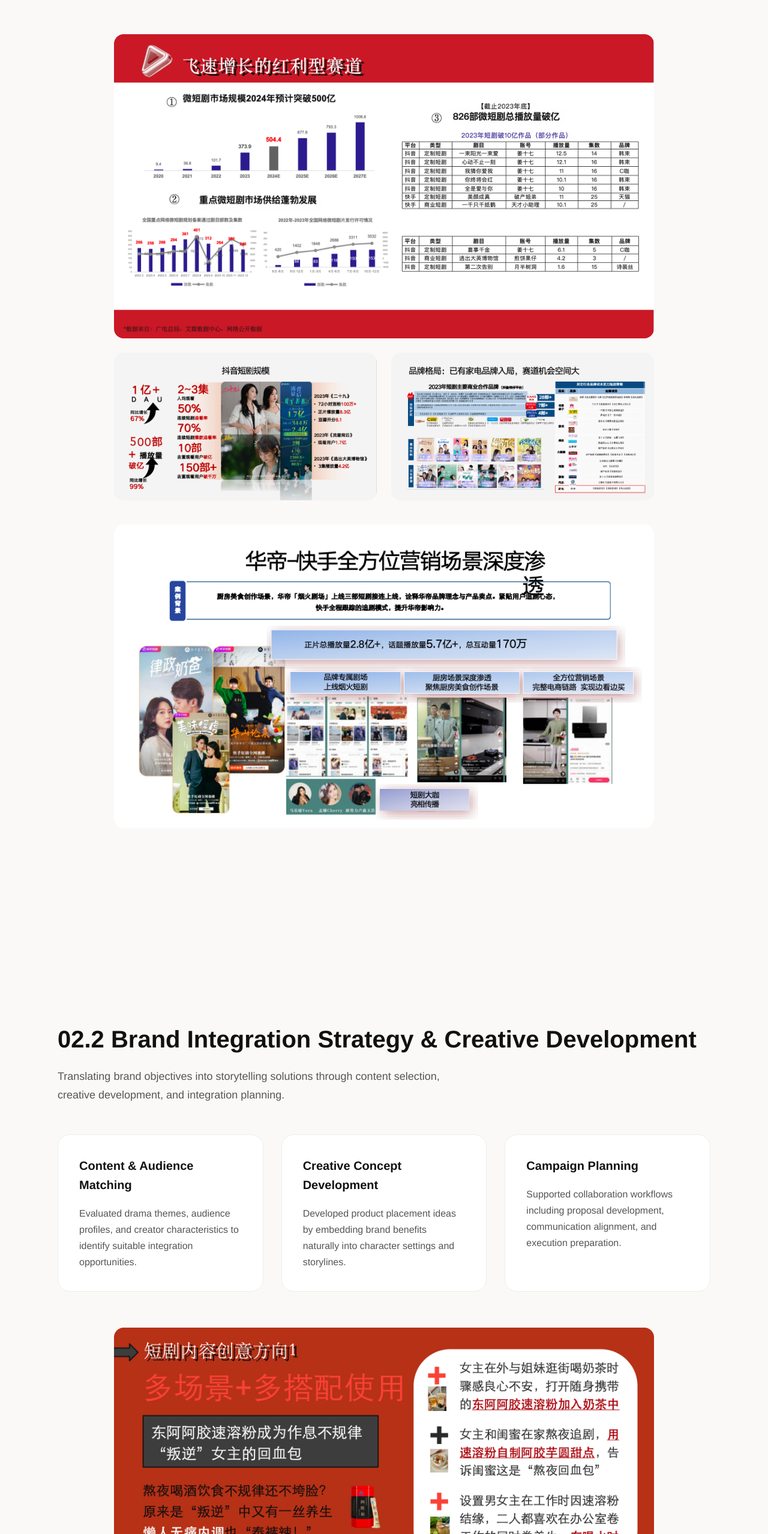
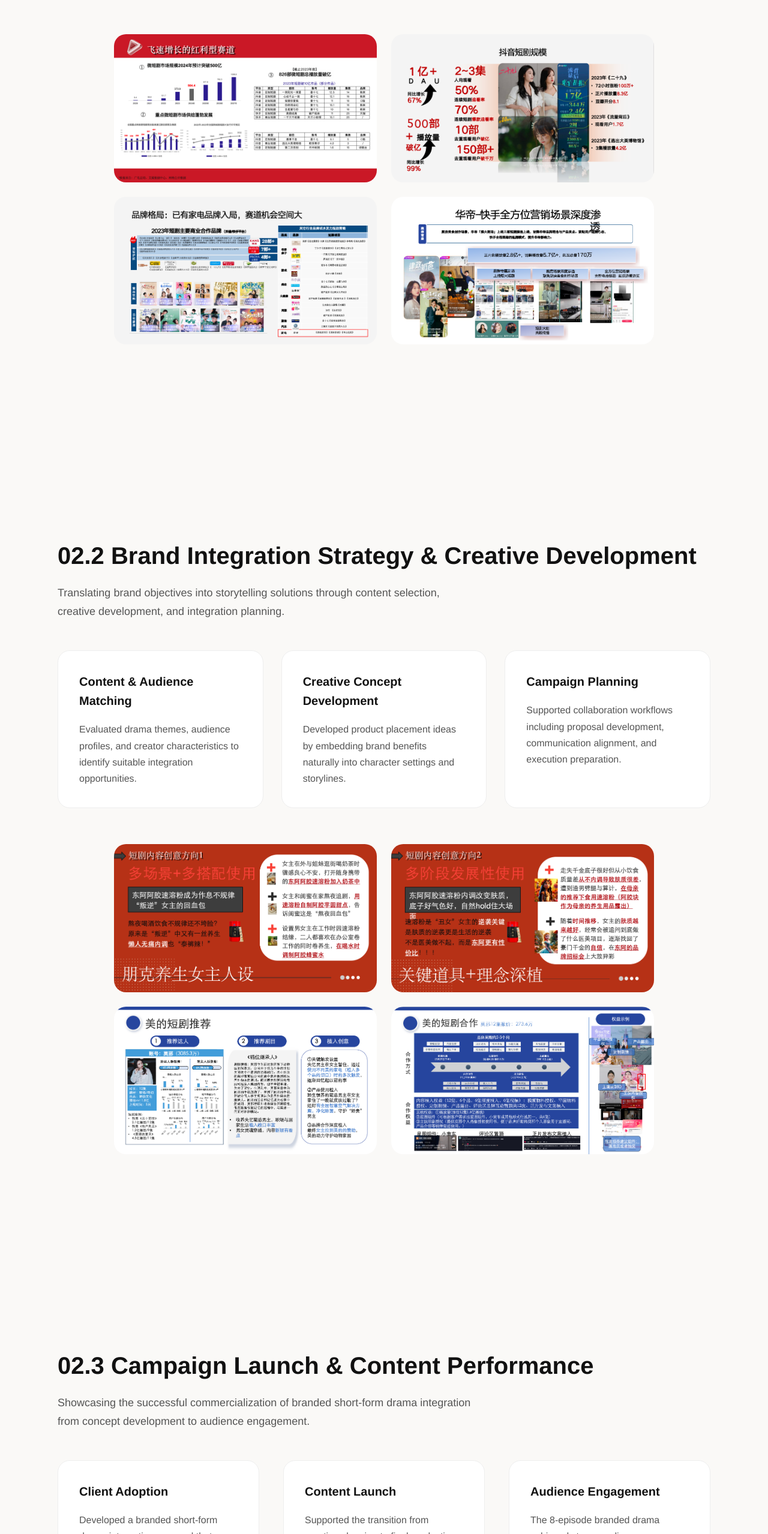
Before and after one commit to liorahuang/liorahuang.github.io, a plain HTML site: page visionstar.html in a window 1280 px wide. Shown: the part 1866-4423 px from the top of the page at 60% size. Drawn offline with Linux system fonts and the light colour scheme.

Commit message:
Refactor project images into grid layout
Reorganized image sections into grids for better layout.

```diff
--- a/visionstar.html
+++ b/visionstar.html
@@ -207,19 +207,12 @@
 
 <div class="project-images">
 
-<img src="vision_1_1.png" alt="Short-form Drama Market Analysis">
-
-
-<div class="image-grid">
-
-<img src="vision_1_2.png" alt="Market Analysis">
-
-<img src="vision_1_3.png" alt="Competitive Landscape">
-
-</div>
-
-
-<img class="large-image" src="vision_1_4.png" alt="Brand Integration Opportunity">
+    <div class="four-image-grid">
+        <img src="vision_1_1.png" alt="Short-form drama market growth analysis">
+        <img src="vision_1_2.png" alt="Douyin short-form drama scale analysis">
+        <img src="vision_1_3.png" alt="Brand landscape analysis">
+        <img src="vision_1_4.png" alt="Huadi short-form drama case study">
+    </div>
 
 </div>
 
@@ -297,23 +290,14 @@
 
 <div class="project-images">
 
-<img src="vision_2_1.png" alt="Brand Integration Strategy">
-
-
-<img src="vision_2_2.png" alt="Campaign Planning">
-
-
-<div class="image-grid">
-
-<img src="vision_2_3.png" alt="Creative Integration">
-
-<img src="vision_2_4.png" alt="Creative Integration Detail">
+    <div class="four-image-grid">
+        <img src="vision_2_1.png" alt="Creative direction 1">
+        <img src="vision_2_2.png" alt="Creative direction 2">
+        <img src="vision_2_3.png" alt="Midea short-form drama recommendation">
+        <img src="vision_2_4.png" alt="Midea collaboration proposal">
+    </div>
 
 </div>
-
-
-</div>
-
 
 
 </section>
@@ -391,18 +375,11 @@
 
 <div class="project-images">
 
-
-<img src="vision_3_1.png" alt="Campaign Launch">
-
-
-<div class="image-grid">
-
-<img src="vision_3_2.png" alt="Content Performance">
-
-<img src="vision_3_3.png" alt="Content Performance">
-
-</div>
-
+    <div class="three-phone-grid">
+        <img src="vision_3_1.png" alt="Short-form drama listing page">
+        <img src="vision_3_2.png" alt="Short-form drama content screenshot 1">
+        <img src="vision_3_3.png" alt="Short-form drama content screenshot 2">
+    </div>
 
 </div>
 
```
